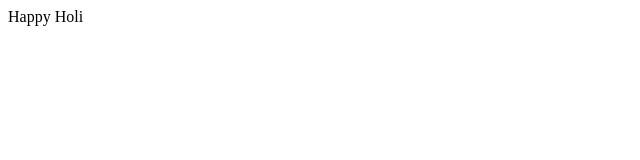
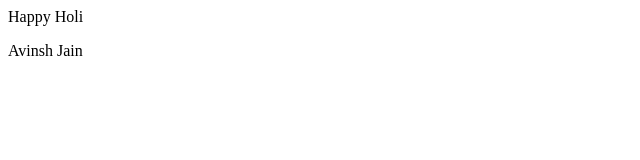
Before and after one commit to avinshjain07/Weather, a plain HTML site: page index.html in a window 1280 px wide. Shown: the full height of the page, 0-640 px from the left. Drawn offline with Linux system fonts and the light colour scheme.

Commit message:
new line added

```diff
--- a/index.html
+++ b/index.html
@@ -1 +1,2 @@
 <p> Happy Holi </p>
+<p> Avinsh Jain</p>
```
